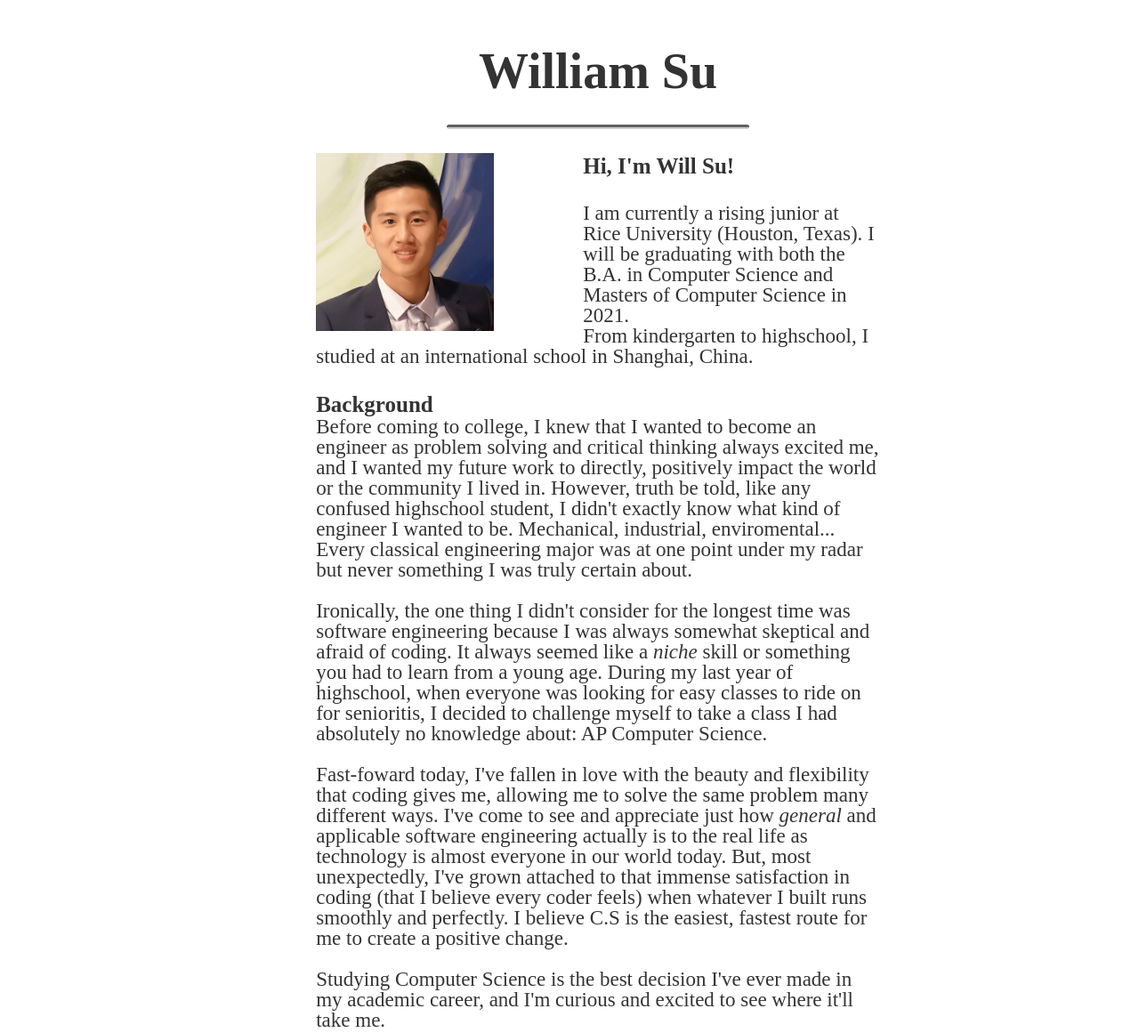
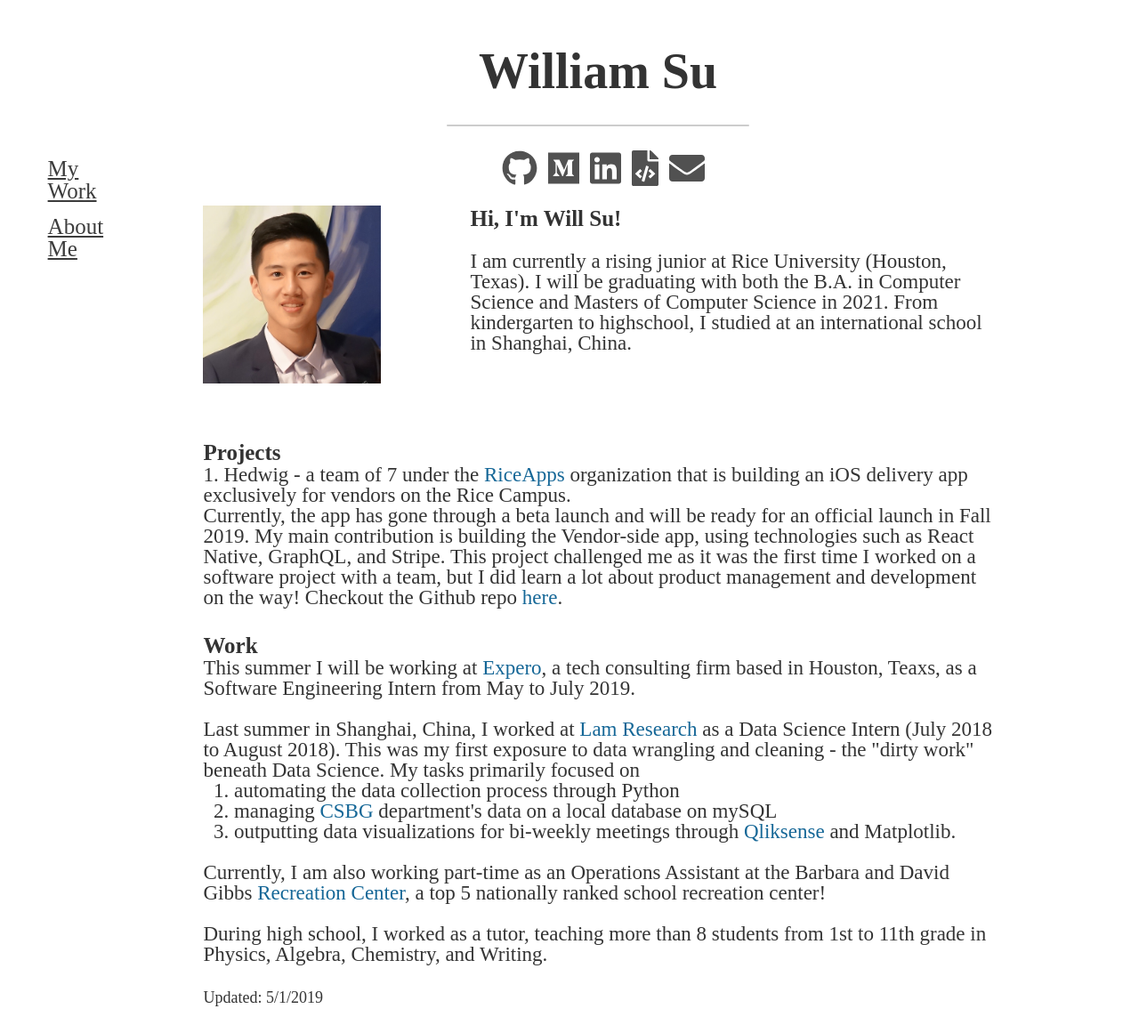
Before and after one commit to willsu88/resumeWebsite, a Gatsby site: page / in a window 1280 px wide. Shown: the top 1161 px of the page at 89% size. Built offline with nearby package versions, Linux system fonts and the light colour scheme; Gatsby itself is replaced by a stand-in of ours.

Commit message:
added social handle

```diff
--- a/package.json
+++ b/package.json
@@ -5,6 +5,10 @@
   "version": "0.1.0",
   "author": "Kyle Mathews <mathews.kyle@gmail.com>",
   "dependencies": {
+    "@fortawesome/fontawesome-svg-core": "^1.2.17",
+    "@fortawesome/free-brands-svg-icons": "^5.8.1",
+    "@fortawesome/free-solid-svg-icons": "^5.8.1",
+    "@fortawesome/react-fontawesome": "^0.1.4",
     "gatsby": "^2.3.16",
     "gatsby-cli": "^2.5.9",
     "gatsby-image": "^2.0.37",
@@ -19,6 +23,7 @@
     "react": "^16.8.6",
     "react-dom": "^16.8.6",
     "react-helmet": "^5.2.0",
+    "react-icons": "^3.6.1",
     "react-typography": "^0.16.19",
     "typography": "^0.16.19",
     "typography-theme-funston": "^0.16.19",
--- a/src/components/header.js
+++ b/src/components/header.js
@@ -13,6 +13,8 @@ const Header = ({ siteTitle }) => (
 
       </h1>
 
+
+
     </div>
   </header>
 )
--- a/src/components/layout.js
+++ b/src/components/layout.js
@@ -11,6 +11,7 @@ import { StaticQuery, graphql } from "gatsby"
 import "./my-style.css"
 import Header from "./header"
 import Menu from "../components/menu"
+import SocialHandle from "../components/socialhandle"
 
 
 const Layout = ({ children }) => (
@@ -27,9 +28,14 @@ const Layout = ({ children }) => (
 		<hr>
 		</hr>
 
-      {/* <div class ="menuContainer">
+    <div class = "socialContainer">
+          <SocialHandle/>
+        </div>
+
+
+      <div class ="menuContainer">
         <Menu/>
-      </div> */}
+      </div>
 
         {/* Body */}
         <div className = "bodyWrapper">
@@ -39,13 +45,9 @@ const Layout = ({ children }) => (
 			{/* Main */}
 			<main>{children}</main>
 
-
-        {/* Footer */}
-          <footer>
-            © {new Date().getFullYear()}, Built with
-            {` `}
-            <a href="https://www.gatsbyjs.org">Gatsby</a>
-          </footer>
+        <footer>
+          Updated: 5/1/2019
+        </footer>
         </div>
       </>
     )}
--- a/src/components/menu.js
+++ b/src/components/menu.js
@@ -6,9 +6,9 @@ const Menu = () =>
     (
 
 
-        <ul>
-            <li><Link to="/">About Me</Link></li>
-            <li><Link to="/page-2/">My Work</Link></li>
+        <ul class = "menuUL">
+            <li><Link to="/">My Work</Link></li>
+            <li><Link to="/page-2/">About Me</Link></li>
 
         </ul>
 
--- a/src/components/my-style.css
+++ b/src/components/my-style.css
@@ -20,12 +20,10 @@ Header {
     padding-bottom: 0px;
     text-align: center;
 }
-
+/* Use this to change entire screen's margins. */
 .container {
-
-
-    margin-right: 20%;
-    margin-left: 20%;
+    margin-right: 8%;
+    margin-left: 8%;
     text-align:left;
 }
 
@@ -37,7 +35,6 @@ b {
     font-size: 25px;
 }
 
-
 .imageWrapper {
     max-width: 200px;
     max-height: 200px;
@@ -47,15 +44,16 @@ b {
     float: left;
 }
 
+.link {
+    color: rgb(21, 103, 151);
+    text-decoration: none;
+}
 
 hr {
-    height: 2px;
-    padding-top: 0;
     margin-left: 36% !important;
     margin-right:36% !important;
     justify-content: left;
-    border-style: solid;
-    border-color: rgb(97, 97, 97);
+    border-color: rgb(80, 80, 80);
     border-width: 3px 0 0 0;
     border-radius: 18px;
     padding-bottom: 2px;
@@ -64,7 +62,6 @@ hr {
 .bodyWrapper {
     margin-top: 50px;
     margin: 0 auto;
-    /* padding: 0px 1.0875rem 1.45rem; */
     padding: 0px 80px 80px;
     justify-content: center;
     text-align: center
@@ -72,13 +69,27 @@ hr {
 
 
 /* Menu Component. */
-/* .menuContainer {
-    /* flex: left;
-    margin-left: 5%; */
-/* } */
+.menuContainer {
+    flex: left;
+    margin-left: 5%;
+}
+
+footer {
+    font-size: 18px;
+    margin-right: 8%;
+    margin-left: 8%;
+    text-align:left;
+}
 
 ul {
+    font-size: 25px;
     list-style: none;
+    height: 100%; /* 100% Full-height */
+    width: 7%; /* 0 width - change this with JavaScript */
+    position: fixed; /* Stay in place */
+    z-index: 1; /* Stay on top */
+    top: 22%; /* Stay at the top */
+    left: 2%;
 }
 
 li a {
@@ -92,3 +103,26 @@ li a {
 li a:hover {
     font-weight: bold;
 }
+
+/* Social Handle */
+.socialIcon{
+    flex: middle;
+    font-size: 40px;
+    padding-left: 12px;
+    padding-bottom: 20px;
+    opacity: 0.85;
+
+}
+.socialIcon:hover{
+    flex: middle;
+    font-size: 40px;
+    padding-left: 12px;
+    padding-bottom: 20px;
+    opacity: 1.0;
+}
+
+.socialContainer {
+    text-align: center;
+    justify-content: space-evenly;
+    display: flex;
+}
--- /dev/null
+++ b/src/components/socialhandle.js
@@ -0,0 +1,29 @@
+import React from 'react'
+import "../components/my-style.css"
+import { FontAwesomeIcon } from '@fortawesome/react-fontawesome'
+import {
+    faGithub,
+    faMedium,
+    faLinkedin,
+  } from '@fortawesome/free-brands-svg-icons'
+
+import {faFileCode, faEnvelope} from '@fortawesome/free-solid-svg-icons'
+
+const SocialHandle = () =>
+    (
+
+
+        <div class = "socialContainer">
+
+             <div class = "socialIcon"> <FontAwesomeIcon icon={faGithub} /> </div>
+             <div class = "socialIcon"> <FontAwesomeIcon icon={faMedium} /> </div>
+             <div class = "socialIcon"> <FontAwesomeIcon icon={faLinkedin} /> </div>
+             <div class = "socialIcon"> <FontAwesomeIcon icon={faFileCode} /> </div>
+             <div class = "socialIcon"> <FontAwesomeIcon icon={faEnvelope} /> </div>
+
+        </div>
+
+    )
+
+
+export default SocialHandle;
--- a/src/pages/index.js
+++ b/src/pages/index.js
@@ -5,12 +5,11 @@ import Layout from "../components/layout"
 import Image from "../components/image"
 import SEO from "../components/seo"
 import "../components/my-style.css"
-import Menu from "../components/menu"
-
 
 const IndexPage = () => (
   /* Header is taken care of in layout page. */
   <Layout>
+
 
 
 
@@ -23,59 +22,68 @@ const IndexPage = () => (
           <Image />
         </div>
 
-        <b>Hi, I'm Will Su!</b>
+        <b>Hi, I'm Will Su!
+        </b>
 
         <p>
-
-
+          <br></br>
+          I am currently a rising junior at Rice University (Houston, Texas).
+          I will be graduating with both the B.A. in Computer Science and Masters of Computer Science
+          in 2021. From kindergarten to highschool, I studied at an international school in Shanghai, China.
+          <br></br>
+          <br></br>
+          <br></br>
+          <br></br>
         </p>
-        <p>
-          I am currently a rising junior at Rice University (Houston, Texas). I will be graduating with both the B.A. in Computer Science and Masters of Computer Science
-          in 2021. <br></br>From kindergarten to highschool, I studied at an international school in Shanghai, China.
-        </p>
-
-
 
     </div>
 
     <div class ="container">
-          <b> Background</b>
-
+          <b> Projects </b>
           <p>
-              Before coming to college, I knew that I wanted to become an engineer as problem solving and critical thinking always excited me,
-              and I wanted my future work to directly, positively impact the world or the community I lived in.
-              However, truth be told, like any confused highschool student, I didn't exactly know what kind of engineer I wanted to be. Mechanical,
-              industrial, enviromental... Every classical engineering major was at one point under my radar but never something I was truly certain about.
-              <br></br>
-              <br></br>
-              Ironically, the one thing I didn't consider for the longest time was software engineering because I was always somewhat skeptical and afraid of coding.
-              It always seemed like a <i>niche</i> skill or something you had to learn from a young age. During my last year of highschool,
-              when everyone was looking for easy classes to ride on for senioritis, I decided to challenge myself to take a class I had absolutely no
-              knowledge about: AP Computer Science.
-              <br></br>
-              <br></br>
-              Fast-foward today, I've fallen in love with the beauty and flexibility that coding gives me, allowing me to solve the same problem many different ways.
-              I've come to see and appreciate just how <i>general</i> and applicable software engineering actually is to the real life as technology is almost everyone in our world today.
-              But, most unexpectedly, I've grown attached to that immense satisfaction in coding (that I believe every coder feels) when whatever I built runs smoothly and perfectly.
-              I believe C.S is the easiest, fastest route for me to create a positive change.
-              <br></br>
-              <br></br>
-              Studying Computer Science is the best decision I've ever made in my academic career, and I'm curious and excited to see where it'll take me.
-
+            1. Hedwig - a team of 7 under the <Link to ="https://riceapps.org/" class = "link">RiceApps</Link> organization
+            that is building an iOS delivery app exclusively for vendors on the Rice Campus.<br></br>
+            Currently, the app has gone through a beta launch and will be ready for an official launch in Fall 2019.
+            My main contribution is building the Vendor-side app, using technologies such as React Native, GraphQL, and Stripe.
+            This project challenged me as it was the first time I worked on a software project with a team,
+            but I did learn a lot about product management and development on the way!
+            Checkout the Github repo <Link to ="https://github.com/rice-apps/RiceDeliveryVendorFrontEnd" class = "link">here</Link>.
 
           </p>
 
-          <b> Interests </b>
+    </div>
+    <div class ="container">
+          <b> Work </b>
           <p>
-              Other than C.S, I enjoy playing basketball and photographing the world as I travel to different places.
-              I also grew up medidating regularly and am currently learning yoga.
+            This summer I will be working at <Link to ="https://www.experoinc.com/" class = "link">Expero</Link>
+            , a tech consulting firm based in Houston, Teaxs, as a Software Engineering Intern from May to July 2019.
+            <br></br>
+
+            <br></br>
+            Last summer in Shanghai, China, I worked at <Link to ="https://www.lamresearch.com/" class = "link">Lam Research</Link> as a Data Science
+            Intern (July 2018 to August 2018).
+            This was my first exposure to data wrangling and cleaning - the "dirty work" beneath Data Science.
+            My tasks primarily focused on <br></br>
+            &nbsp;       1. automating the data collection process through Python  <br></br>
+            &nbsp;       2. managing <Link to ="https://www.lamresearch.com/" class = "link"> CSBG </Link> department's data on a local database on mySQL <br></br>
+            &nbsp;       3. outputting data visualizations for bi-weekly meetings through <Link to ="https://www.qlik.com/us/products/qlik-sense" class = "link">
+            Qliksense </Link> and
+            Matplotlib.
+
+
+            <br></br>
+            <br></br>
+            Currently, I am also working part-time as an Operations Assistant at the Barbara and David Gibbs
+            <Link to ="https://www.lamresearch.com/" class = "link"> Recreation Center</Link>, a top 5 nationally ranked school recreation center!
+            <br></br>
+            <br></br>
+            During high school, I worked as a tutor, teaching more than 8 students from 1st to 11th grade in
+            Physics, Algebra, Chemistry, and Writing.
+
           </p>
-
 
     </div>
 
-
-    <Link to="/page-2/">Go to page 2</Link>
 
 
   </Layout>
```
Also changed, not shown: src/pages/page-2.js (+72 -6 lines), 1 other file.
